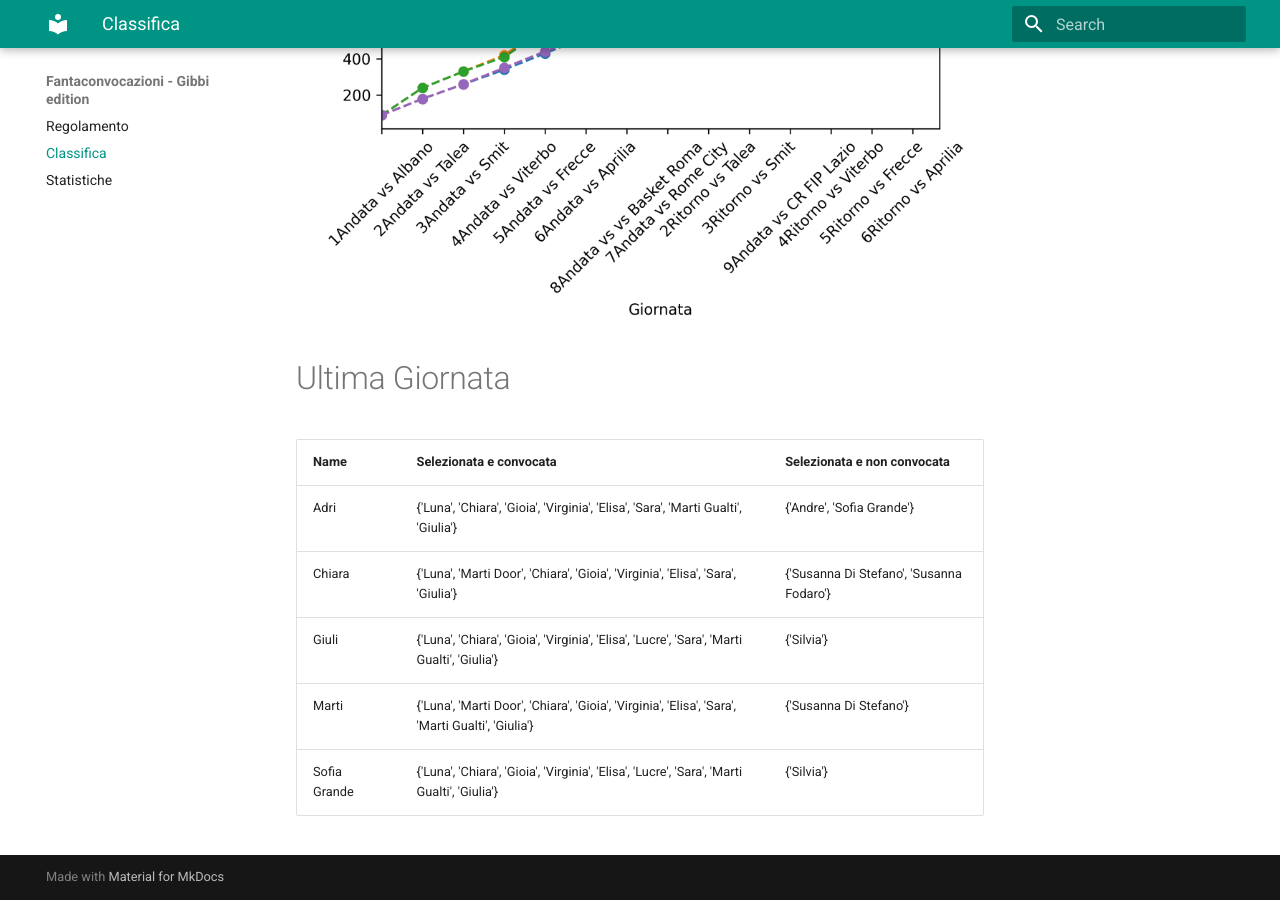
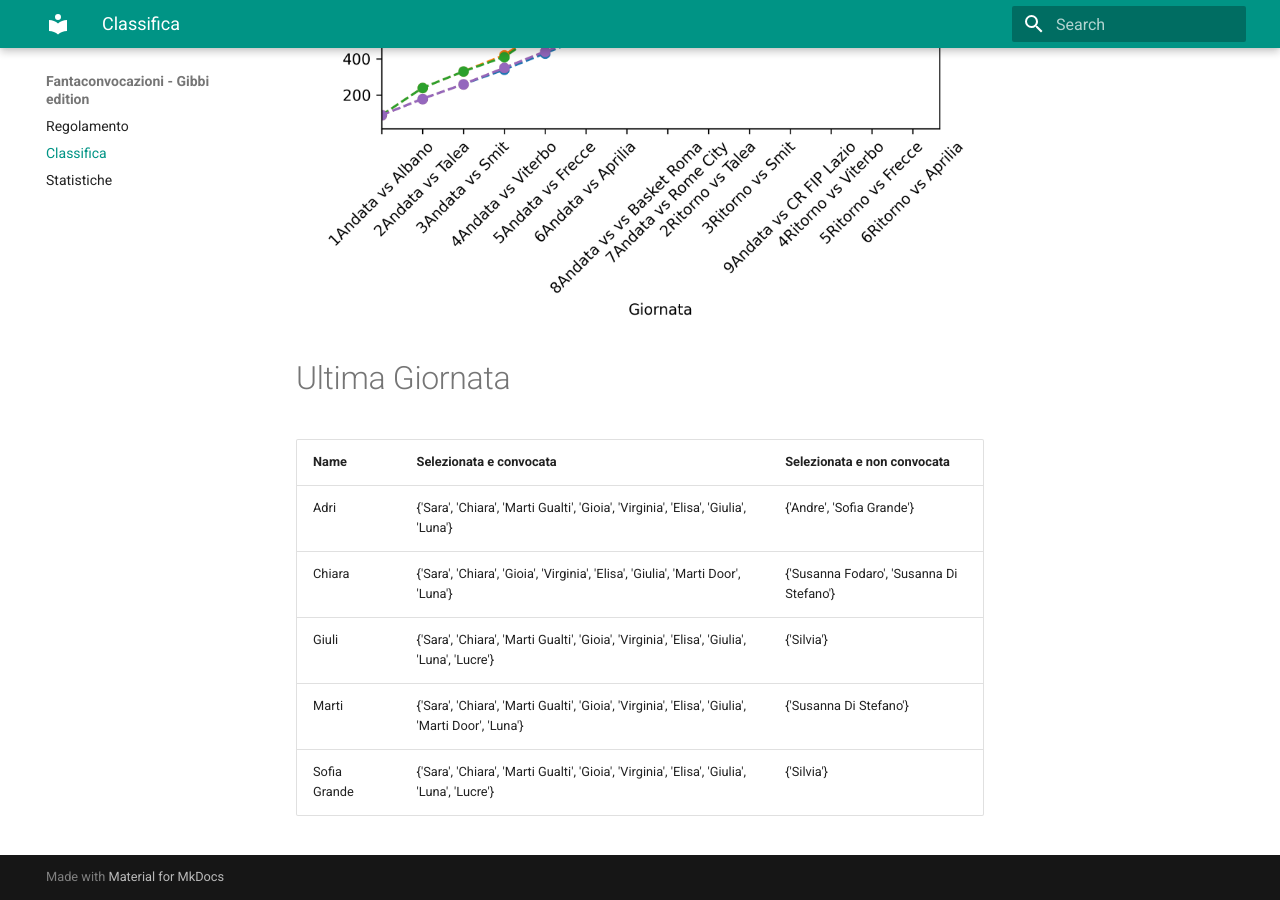
Before and after one commit to martinig94/fantagibbi, an MkDocs documentation site: the page built from docs/Classifica.md, in a window 1280 px wide and 900 px high, scrolled down 790 px. Built offline with MkDocs 1.6.1 and Material for MkDocs 9.7.7, drawn with Linux system fonts in a browser that asks for light colours.

Commit message:
Auto-update from main.py

```diff
--- a/docs/Classifica.md
+++ b/docs/Classifica.md
@@ -18,9 +18,9 @@
 <!-- START_TABLE CORRECT -->
 | Name         | Selezionata e convocata                                                                          | Selezionata e non convocata              |
 |:-------------|:-------------------------------------------------------------------------------------------------|:-----------------------------------------|
-| Adri         | {'Luna', 'Chiara', 'Gioia', 'Virginia', 'Elisa', 'Sara', 'Marti Gualti', 'Giulia'}               | {'Andre', 'Sofia Grande'}                |
-| Chiara       | {'Luna', 'Marti Door', 'Chiara', 'Gioia', 'Virginia', 'Elisa', 'Sara', 'Giulia'}                 | {'Susanna Di Stefano', 'Susanna Fodaro'} |
-| Giuli        | {'Luna', 'Chiara', 'Gioia', 'Virginia', 'Elisa', 'Lucre', 'Sara', 'Marti Gualti', 'Giulia'}      | {'Silvia'}                               |
-| Marti        | {'Luna', 'Marti Door', 'Chiara', 'Gioia', 'Virginia', 'Elisa', 'Sara', 'Marti Gualti', 'Giulia'} | {'Susanna Di Stefano'}                   |
-| Sofia Grande | {'Luna', 'Chiara', 'Gioia', 'Virginia', 'Elisa', 'Lucre', 'Sara', 'Marti Gualti', 'Giulia'}      | {'Silvia'}                               |
+| Adri         | {'Sara', 'Chiara', 'Marti Gualti', 'Gioia', 'Virginia', 'Elisa', 'Giulia', 'Luna'}               | {'Andre', 'Sofia Grande'}                |
+| Chiara       | {'Sara', 'Chiara', 'Gioia', 'Virginia', 'Elisa', 'Giulia', 'Marti Door', 'Luna'}                 | {'Susanna Fodaro', 'Susanna Di Stefano'} |
+| Giuli        | {'Sara', 'Chiara', 'Marti Gualti', 'Gioia', 'Virginia', 'Elisa', 'Giulia', 'Luna', 'Lucre'}      | {'Silvia'}                               |
+| Marti        | {'Sara', 'Chiara', 'Marti Gualti', 'Gioia', 'Virginia', 'Elisa', 'Giulia', 'Marti Door', 'Luna'} | {'Susanna Di Stefano'}                   |
+| Sofia Grande | {'Sara', 'Chiara', 'Marti Gualti', 'Gioia', 'Virginia', 'Elisa', 'Giulia', 'Luna', 'Lucre'}      | {'Silvia'}                               |
 <!-- END_TABLE CORRECT -->
```
